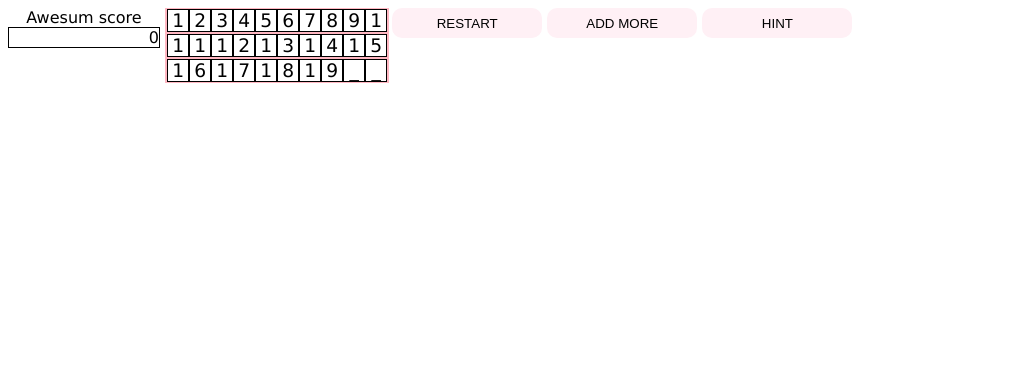
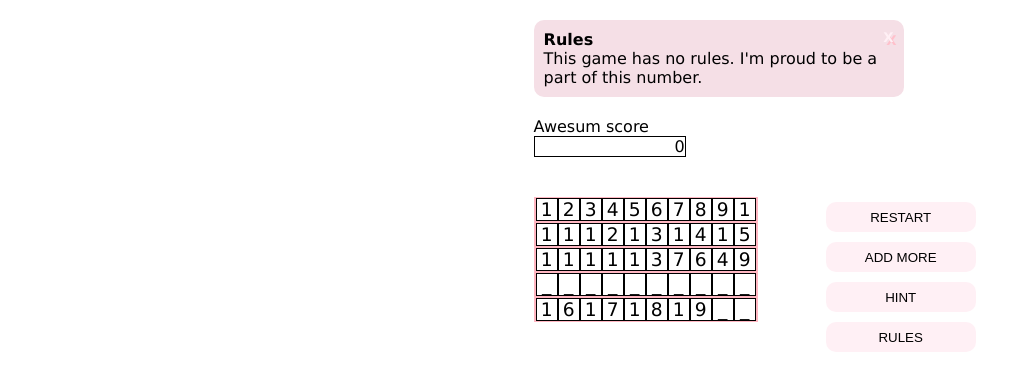
Before and after one commit to alisa-lisovskaya/Numbers, a plain HTML site: page index.html in a window 1280 px wide. Shown: the whole page, without its empty margins (0-1031 px from the left). Drawn offline with nearby package versions, Linux system fonts and the light colour scheme.

Commit message:
added rules, working on delete empty rows

```diff
--- a/index.html
+++ b/index.html
@@ -8,16 +8,19 @@
     <script type="text/javascript" src="js/GameField.js"></script>
   </head>
   <body>
+    <div class="container">
+      <div class="ruleField"></div>
       <div class="scoreField">
         <div> Awesum score</div>
         <div id="score"></div>
       </div>
       <div class="gameField"></div>
       <div class="buttonField">
-      <button onclick="restart()">Restart</button>
+        <button onclick="start()">Restart</button>
         <button onclick="addMore()">Add more</button>
         <button onclick="hint()">Hint</button>
+        <button onclick="showRules()">Rules</button>
       </div>
-
+    </div>
   </body>
 </html>
--- a/js/GameField.js
+++ b/js/GameField.js
@@ -134,6 +134,30 @@ GameField.prototype.paint = function () {
   }
 };
 
+// TODO   much is wrong here
+GameField.prototype.recursiveRowDeletion = function (id, last) {
+  console.log("row in process " + id);
+  console.log("last row " + last);
+  if (this.rows[id].isEmpty()) {
+    this.rows.splice(id,1);
+    this.rows[id].resetRowNumber();
+  }
+  while (id < last) {
+    this.recursiveRowDeletion(id+1);
+  }
+};
+
+// Adds more numbers
+// TODO   this is really ugly and doesn't work
+GameField.prototype.addMore = function () {
+
+  this.recursiveRowDeletion(0, this.rows.length);
+
+  /*  for (j in this.rows[i].cells) {
+      r += '<div class = "cell" id="' + i + ':' + j +'">' + this.rows[i].cells[j].getNumber() + '</div>';
+    }*/
+};
+
 // Sets up initial state of the game
 GameField.prototype.setUp = function () {
   var r;
@@ -145,8 +169,14 @@ GameField.prototype.setUp = function () {
   this.rows.push(r);
   r = new Row([1,1,1,2,1,3,1,4,1,5], 1);
   this.rows.push(r);
-  r = new Row([1,6,1,7,1,8,1,9,0,0], 2);
+  r = new Row([1,1,1,1,1,3,7,6,4,9], 2);  // temp
   this.rows.push(r);
+  r = new Row([0,0,0,0,0,0,0,0,0,0], 3);  // temp
+  this.rows.push(r);
+  r = new Row([1,6,1,7,1,8,1,9,0,0], 4);  // temp
+  this.rows.push(r);
+  /*r = new Row([1,6,1,7,1,8,1,9,0,0], 2);
+  this.rows.push(r);*/
 }
 
 //module.exports = GameField;
--- a/js/Row.js
+++ b/js/Row.js
@@ -20,4 +20,13 @@ Row.prototype.isEmpty = function () {
   return this.empty;
 };
 
+// Sets row number to one lower and recalculates it for all cells in row
+Row.prototype.resetRowNumber = function () {
+  var i;
+
+  for (i = 0; i < 10; i++) {
+    this.cells[i].rowNumber -= 1;
+  }
+};
+
 //module.exports = Row;
--- a/js/script.js
+++ b/js/script.js
@@ -1,12 +1,20 @@
+var g;
+
 // Main script
-//  TODO add restart(), hint() and addMore()
+//  TODO add hint() and addMore()
 
 $(window).ready(function () {
-  var selected = [],
-      selectorFn,
-      g = new GameField();
+  start();
+});
 
+// (Re)starts the game
+function start () {
+  var selectorFn,
+      selected = [];
+
+  g = new GameField();
   g.paint();
+  showRules();
 
   // Handles selecting & matching the cells
   // TODO   deselect when clicked outside
@@ -45,16 +53,26 @@ $(window).ready(function () {
     };
 
   $('.cell').click(selectorFn);
-});
+};
 
-function restart () {
+// Adds more numbers when no more moves possible
+function addMore () {
+  g.addMore();
+};
+
+// Highlights next possible move
+function hint () {
   alert("Implement me!");
 };
 
-function addMore () {
-  alert("Implement me!");
+// Shows the rules
+function showRules () {
+  var r = "<div id='rules'><div id='clearRules' onclick='closeRules()'>X</div><strong>Rules</strong><br>This game has no rules. I'm proud to be a part of this number.</div>";
+  $('.ruleField').empty();
+  $('.ruleField').append(r);
 };
 
-function hint () {
-  alert("Implement me!");
+// Removes the rules
+function closeRules () {
+  $('.ruleField').empty();
 };
--- a/stylesheet.css
+++ b/stylesheet.css
@@ -3,8 +3,25 @@ body {
   font-size: 12pt;
 }
 
-.gameField {
-  align-content: center;
+.container {
+  width: 600px;
+  position: relative;
+  margin-left: 40%;
+}
+
+.gameField, .buttonField {
+  display: inline-block;
+  vertical-align: top;
+  text-align: center;
+  margin: 20px;
+}
+
+.buttonField {
+  width: 200px;
+}
+
+.scoreField {
+  margin: 20px;
 }
 
 .row {
@@ -34,16 +51,31 @@ body {
   background-color: #FFFF99
 }
 
-.scoreField, .gameField, .buttonField {
-  display: inline-block;
-  vertical-align: top;
-  text-align: center;
-}
-
 #score {
   width: 150px;
   border: 1px solid black;
   text-align: right;
+}
+
+#rules {
+  width: 350px;
+  border: none;
+  border-radius: 10px;
+  font-size: 12pt;
+  background-color: #F5DFE6;
+  outline: none;
+  padding: 10px;
+  margin: 20px;
+}
+
+#clearRules {
+  float: right;
+  font-size: 10pt;
+  color: #FFF0F5;
+  font-weight: bold;
+  text-shadow: 3px 3px #FFC0CB;
+  cursor: pointer;
+  outline: none;
 }
 
 button {
@@ -56,6 +88,7 @@ button {
   background-color: #FFF0F5;
   outline: none;
   cursor: pointer;
+  margin: 5px;
 }
 
 button:active, button:focus, button:hover {
```
Lines whose indentation alone changed are shown as unchanged.
